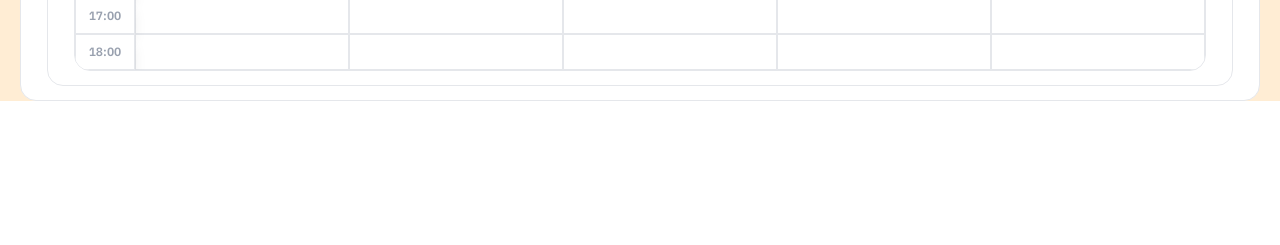
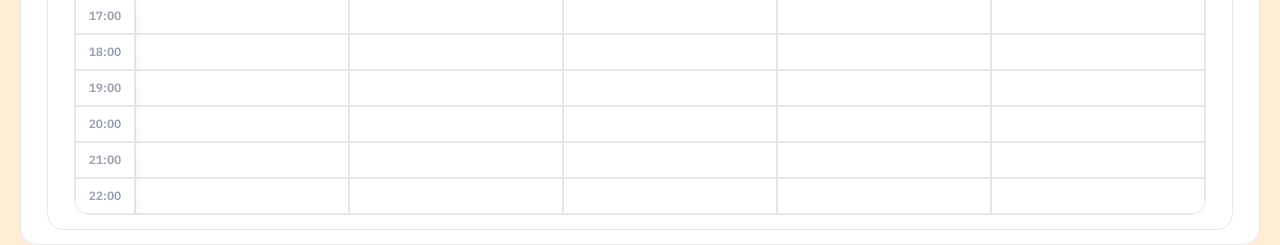
Before and after one commit to irfanhifzha/simple-taskmanager-test, a React (Vite) app: page / in a window 1280 px wide. Shown: the part 1390-1635 px from the top of the page. Before the commit the page ends 1491 px from the top, so only its background shows below. Built offline with nearby package versions, Linux system fonts and the light colour scheme; no server answers; the database is empty.

Commit message:
fix grid no md:

```diff
--- a/src/components/ViewRencanaModal.tsx
+++ b/src/components/ViewRencanaModal.tsx
@@ -246,7 +246,7 @@ export default function ViewRencanaModal({ open, data, onClose, onSuccess }: any
 
 
           {editMode && (
-            <div className="grid grid-cols-1 md:grid-cols-2 gap-4">
+            <div className="grid grid-cols-2 gap-4">
               {/* BULAN */}
               <div>
                 <label>Bulan</label>
@@ -293,7 +293,7 @@ export default function ViewRencanaModal({ open, data, onClose, onSuccess }: any
 
         {editMode || !data ? (
           <>
-            <label>Jam</label>
+            <label>Tanggal</label>
             <div className="flex flex-wrap gap-2 mt-2 mb-3">
               {availableDates.map((day) => {
                 const isSelected = tanggal.includes(day);
@@ -343,7 +343,7 @@ export default function ViewRencanaModal({ open, data, onClose, onSuccess }: any
         {/* EDIT TOGGLE */}
         {/* USER CONTROLS */}
         {user && (
-          <div className="grid grid-cols-1 md:grid-cols-2 gap-4">
+          <div className="grid grid-cols-2 gap-4 mt-2">
             {/* NOT IN EDIT MODE */}
             {!editMode && (
               <>
--- a/src/pages/Home.jsx
+++ b/src/pages/Home.jsx
@@ -86,7 +86,7 @@ export default function TrplReg24() {
     const [selected, setSelected] = useState(null);
 
     const days = [1, 2, 3, 4, 5];
-    const hours = [7, 8, 9, 10, 11, 12, 13, 14, 15, 16, 17, 18];
+    const hours = [7, 8, 9, 10, 11, 12, 13, 14, 15, 16, 17, 18, 19, 20, 21, 22];
 
 
     const statusStyles = {
```
